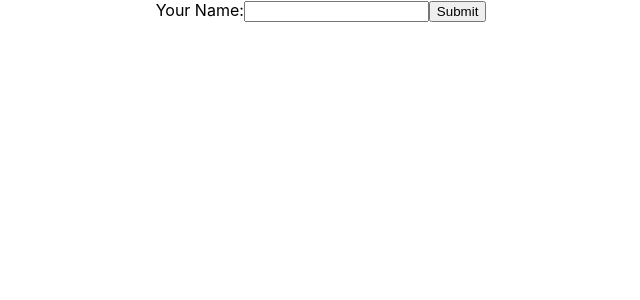
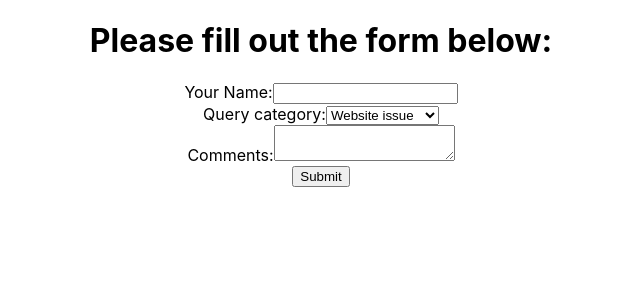
Before and after one commit to Monika-81/React-lessons, a React (Create React App) app in the folder my-app/: page / in a window 1280 px wide. Shown: the top 300 px of the page, without its empty margins (319-959 px from the left). Built offline with nearby package versions, Linux system fonts and the light colour scheme.

Commit message:
submitting form data

```diff
--- a/my-app/src/components/ControlledForm.js
+++ b/my-app/src/components/ControlledForm.js
@@ -5,28 +5,79 @@
     super(props)
 
     this.state = {
-      name: ''
+      name: '',
+      category: 'website',
+      comments:''
     }
   }
 
-  handleNameChange = (event) => {
+  // handleNameChange = (event) => {
+  //   this.setState({
+  //     name: event.target.value,
+  //   })
+  // }
+
+  // handleCategoryChange = (event) => {
+  //   this.setState({
+  //     category: event.target.value,
+  //   })
+  // }
+
+  // handleCommentsChange = (event) => {
+  //   this.setState({
+  //     comments: event.target.value,
+  //   })
+  // }
+
+    handleChange = (event) => {
+      const {name, value} = event.target
       this.setState({
-      name: event.target.value
+        [name]: value
       })
+    }
+
+    handleSubmit = (event) => {
+      event.preventDefault();
+      console.log(this.state)
     }
 
   render() {
     return (
       <div>
-        <form>
+        <h1>Please fill out the form below:</h1>
+        <form onSubmit={this.handleSubmit}>
+          <div>
             <label htmlFor='id-name'>Your Name:</label>
             <input
               value={this.state.name}
               id="id-name"
               name="name"
               type="text"
-            onChange={this.handleNameChange}
+              onChange={this.handleChange}
             />
+          </div>
+          <div>
+            <label htmlFor='id-category'>Query category:</label>
+            <select
+              id="id-category"
+              name="category"
+              value={this.state.category}
+              onChange={this.handleChange}
+              >
+              <option value="website">Website issue</option>
+              <option value="order">Order issue</option>
+              <option value="general">General inquiry</option>
+            </select>
+          </div>
+          <div>
+            <label htmlFor="id-comments">Comments:</label>
+            <textarea
+              id="id-comments"
+              name='comments'
+              value={this.state.comments}
+              onChange={this.handleChange}
+            />
+          </div>
           <input type="submit" value="Submit" />
         </form>
       </div>
```
Lines whose indentation alone changed are shown as unchanged.
